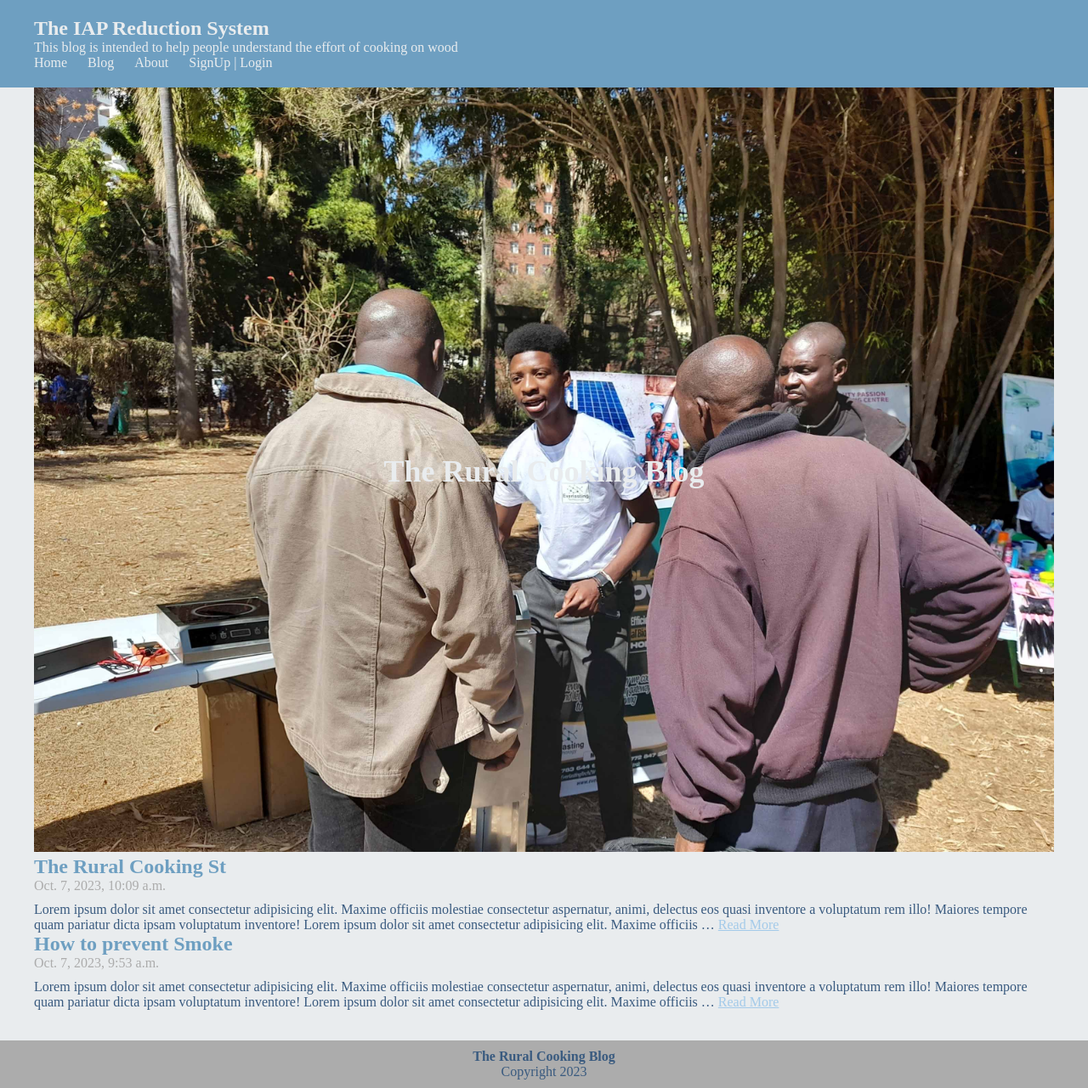
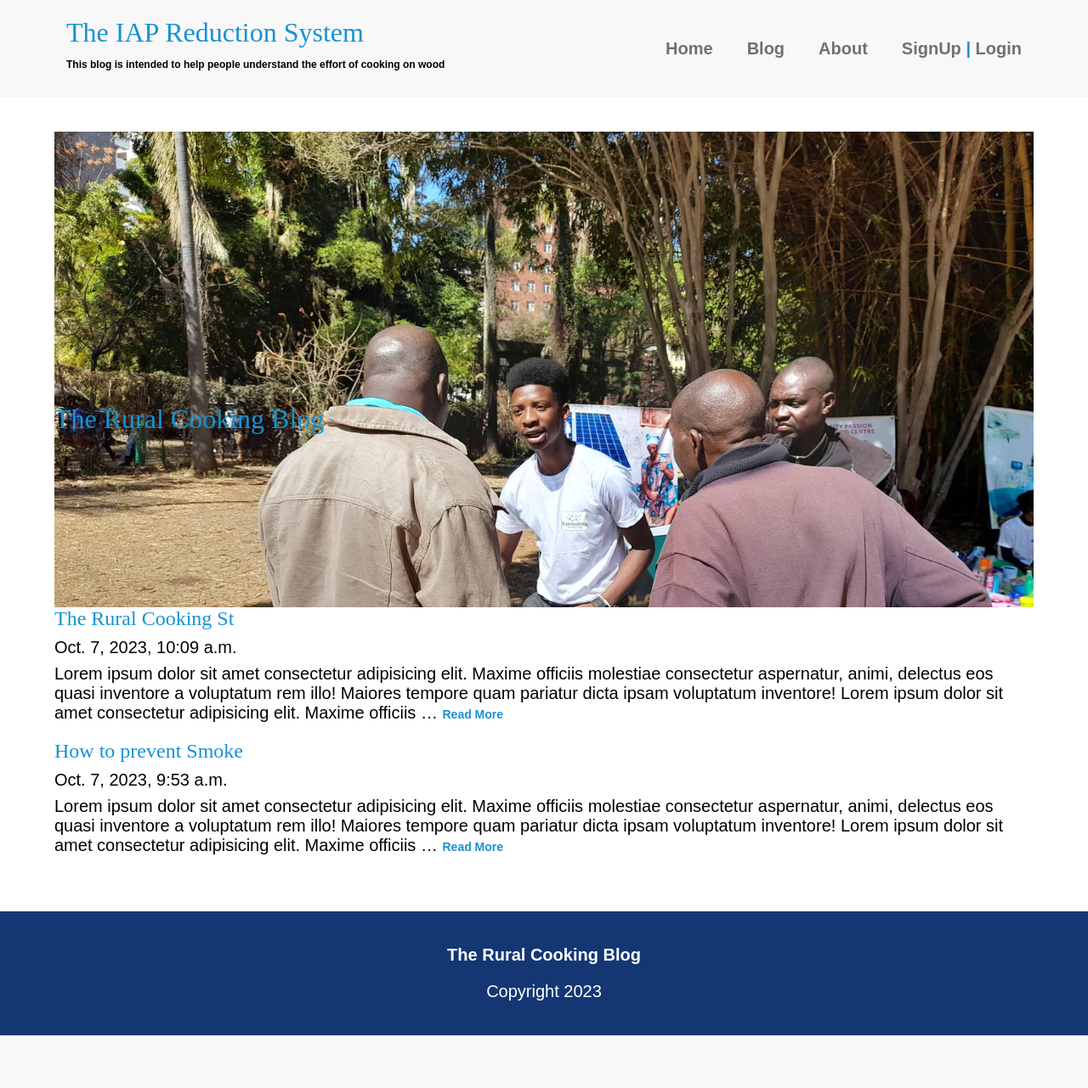
Before and after one commit to ledmer/Django-Luis, a Django app: page / in a window 1280 px wide. Shown: the whole page at 85% size. After the commit the page ends 1219 px from the top, so only its background shows below. Run offline with Django 4.2, Linux system fonts and the light colour scheme; data comes from the database, SQL or seed files in the repository; some web fonts are replaced.

Commit message:
style fixed

```diff
--- a/IAP-Website/static/asset/css/style.css
+++ b/IAP-Website/static/asset/css/style.css
@@ -1,122 +1,411 @@
-body, h1, h2, p, ul {
-    margin: 0;
-    padding: 0;
+/* *{
+    margin : 0;
+    padding : 0;
+
+}  */
+/* Using compound selector on navbar */
+cent{
+    text-align : center;
+}
+body{
+    margin : 0;
+    font-family : 'Ubuntu', sans-serif;
+    font-size: 1.25rem;
+    font-weight: 300;
 }
 
-/* Global styles */
-body {
-    font-family: 'Lora', serif;
-    background-color: #E9ECEE;
-    color: #395A7F;
+img {
+    max-width : 100%;
+    display : block;
 }
 
-.container {
-    max-width: 1200px;
-    margin: 0 auto;
+/* ==========
+ Page Layout
+=============== */
+.container{
+    width : 90%;
+    max-width : 1200px;
+    margin : 0 auto;
+    justify-content: space-between;
+}
+.container-nav, .container-main{
+    display : flex;
+    flex-direction : column;
+    justify-content: space-between;
 }
 
-/* Header styles */
-header {
-    background-color: #6E9FC1;
-    color: #E9ECEE;
-    padding: 20px 0;
+header{
+    padding : 1em 0;
+    /* background : yellow; */
+    background: #f8f8f8f8;
+    text-align: left;
+    margin-bottom : 2em;
 }
 
-.site-title h1 {
-    font-size: 24px;
+/* Nav bar section */
+
+nav{
+    min-height : 70px;
+    display : flex;
+    justify-content: space-between;
+    align-items: right;
+    padding : 0 14px;
 }
 
-.nav-list {
+nav ul{
+    display : flex;
+    justify-content: space-between;
+    align-items: center;
+    gap : 40px;
+
+    /* list-style: none;
+    gap : 40px;
+    display : flex;
+    justify-content: center; */
+
+
+}
+nav li{
     list-style: none;
+    /* margin-left: 2em; */
 }
 
-.nav-list-item {
-    display: inline-block;
-    margin-right: 20px;
+nav a{
+    text-decoration : none;
+    color : #707070;
+    font-weight : 700;
+    padding: .25em 0;
+}
+nav span{
+    color : #1792d2;
+    font-weight : 700;
+    padding: .25em 0;
+}
+.hamburger{
+    display : none;
+    cursor: pointer;
+
 }
 
-.navbar-line {
-    color: #E9ECEE;
-    text-decoration: none;
+.bar{
+    display : block;
+    width : 20px;
+    height : 3px;
+    margin : 5px auto;
+    -webkit-transition: all 0.3s ease-in-out;
+    transition: all 0.3s ease-in-out;
+    background : black;
+
+
 }
 
-.navbar-line:hover {
+nav a:hover,
+nav a:focus{
+    color : #1792d2;
+
+}
+
+.navbar-link{
+    transition : 0.7s ease;
+
+}
+.present_page{
+    border-bottom: 1px solid #707070;
+}
+.present_page:hover{
+    color : #797979;
+}
+
+
+
+h1,
+h2,
+h3{
+    font-family : 'Lora', serif;
+    font-weight : 100;
+    color : #1792d2;
+    margin-top : 0;
+}
+
+h1{
+    font-size : 2rem;
+    margin : 0;
+}
+
+a:hover,
+a:focus{
+    color : #1792d2;
+}
+
+.banner-section{
+    margin-top : -20px;
+    width : 90vw;
+    height : 70vh;
+    margin : 0 auto;
+    justify-content: space-between;
+    background-color : #efefef;
+}
+
+.banner-section img{
+    max-width: 100%;
+    width : 100%;
+    object-position : top left;
+    margin-bottom : -15rem;
+    object-fit:cover;
+    height : 70vh;
+}
+.banner-section .banner-heading h1{
+    margin-top : -100px;
+    text-align: left;
+    color : #daa520;
+    /* color : #1792d2; */
+    margin-top : 60px;
+    font-size: 3rem;
+    font-weight: 700;
+
+}
+
+
+
+
+/* =================
+Navbar mobile media query ======= */
+@media screen and (max-width: 668px){
+
+    .hamburger{
+        display : block;
+    }
+
+
+    .hamburger.active .bar:nth-child(2){
+        opacity: 0;
+    }
+
+    .hamburger.active .bar:nth-child(1){
+        transform: translateY(8px) rotate(-50deg);
+    }
+
+    .hamburger.active .bar:nth-child(3){
+        transform: translateY(-8px) rotate(-50deg);
+    }
+    .nav-list{
+        display: none;
+    }
+    .nav-list.active{
+        list-style: none;
+        display:list-item;
+        position : absolute;
+        right: 10%;
+        top : 70px;
+        gap : 3px;
+        flex-direction : column;
+        background-color : #262626;
+        width : 30%;
+        transition : 0.3s;
+    }
+
+    .nav-list-item{
+        margin : 16px 0;
+    }
+
+    .nav-list-item.active{
+        text-align: left;
+    }
+}
+/* end of Nav media query section */
+
+/* The rural cooking site tile */
+.site-title{
+    font-weight : 700;
+    font-size : .75rem;
+    margin : 0;
+}
+
+.form-bg{
+    background :#efefef;
+    padding : 2rem;
+    float : right;
+    max-width: 668px;
+    border-radius: 1em;
+
+}
+.input-field{
+    background: transparent;
+    padding : .5em;
+    border-radius: .8em;
+    border : 3px solid #fff;
+    width : 80%;
+    max-width: 0 auto;
+}
+
+footer{
+    background: #143774;
+    color : #fff;
+    text-align : center;
+    padding : 1em;
+}
+@media (min-width: 668px){
+    .container-main{
+        flex-direction :row;
+    }
+
+    main{
+        width : 70%;
+    }
+    aside{
+        width : 25%;
+        min-width : 250px;
+        margin-left: 1em;
+    }
+}
+
+
+.article-read-more,
+.article-read-more{
+    font-size: 0.875rem;
+}
+.article-read-more{
+    color : #1792d2;
+    text-decoration: none;
+    font-weight: 700;
+}
+
+.article-read-more:hover, .article-read-more:focus{
+    color : #143774;
     text-decoration: underline;
 }
 
-/* Banner styles */
-.banner-section {
-    position: relative;
-    text-align: center;
+.article-info{
+    line-height: 0;
 }
 
-.banner-section img {
-    width: 100%;
-    height: auto;
+.article-title{
+    font-size: 1.5rem;
+}
+.widget-title,
+.widget-recent-post-title{
+    font-size: 1rem;
+}
+.widget-title{
+    font-family: 'Ubuntu', sans-serif;
+    font-weight: 700;
 }
 
-.banner-heading {
-    position: absolute;
-    top: 50%;
-    left: 50%;
-    transform: translate(-50%, -50%);
-    font-size: 36px;
-    color: #E9ECEE;
+
+@media screen and (max-width: 675px){
+    .site-title{
+        font-size : .65rem;
+
     }
 
-/* Article styles */
-.article-title {
-    font-size: 24px;
-    color: #6E9FC1;
+    nav ul{
+        flex-direction : column;
+
+    }
+    nav li{
+        margin: .5em 0;
+    }
+    .grid-container {
+        grid-template-columns: 1fr !important;
     }
 
-.article-info {
-    color: #ACACAC;
-    margin-bottom: 10px;
+    .hamburger{
+        display : block;
+
+    }
 }
 
-.article-body {
-    color: #395A7F;
+
+/* article section */
+.article-feature{
+    border-bottom : #707070 1px solid;
+    padding-bottom : 1rem;
+    margin-bottom : 2em;
 }
 
-.article-read-more {
-    color: #A3CAE9;
+.article-recent{
+    display : flex;
+    flex-direction: column;
+}
+.article-recent-main{
+    order : 2;
+}
+.article-recent-secondary{
+    order : 1;
 }
 
-/* Footer styles */
-footer {
-    background-color: #ACACAC;
-    color: #395A7F;
-    padding: 10px 0;
-    text-align: center;
+.about-image{
+    max-height : 100px;
+    object-fit:scale-down;
+}
+@media(min-width: 675px){
+    .article-recent{
+        flex-direction : row;
+        justify-content: space-between;
+    }
+    .article-recent-main{
+        width : 68%;
     }
 
-/* Hamburger menu styles */
-.hamburger {
-    display: none;
-    cursor: pointer;
+    .article-rent-secondary{
+        width : 30%;
     }
 
-.bar {
-    display: block;
-    width: 30px;
-    height: 3px;
-    background-color: #E9ECEE;
-    margin: 6px 0;
+    .article-image{
+        width : 90%;
+        min-height : 100px;
+        object-fit : cover;
     }
 
-/* Responsive styles */
-@media screen and (max-width: 768px) {
-    .nav-list {
-        display: none;
+
+
+    .article-feature{
+        display : flex;
+        flex-direction: column;
     }
 
-    .hamburger {
-        display: block;
+    .article-image{
+        order : -2;
     }
 
-    .nav-list-item {
-        display: block;
-        margin: 10px 0;
+    .article-info{
+        order : -1
     }
 }
+
+/* about section */
+.grid-container {
+    display: grid;
+    grid-template-columns: 1fr 1fr;
+
+  }
+  .description{
+    display: flex;
+    align-items: center;
+    gap: 1em;
+  }
+
+/* widget */
+
+.sidebar-widget{
+    border : 20px solid #efefef;
+    margin-bottom : 2em;
+    padding : 1em;
+}
+.middle-widget{
+    border : 15px solid #efefef;
+    margin-bottom : 2em;
+    margin: 0auto0;
+    align-self: center;
+    padding : 1em;
+}
+
+.widget-recent-post{
+    display : flex;
+    flex-direction: column;
+    border-bottom: 1px solid #70707070;
+}
+
+.widget-image{
+    order : -1;
+}
```
Lines whose indentation alone changed are shown as unchanged.
